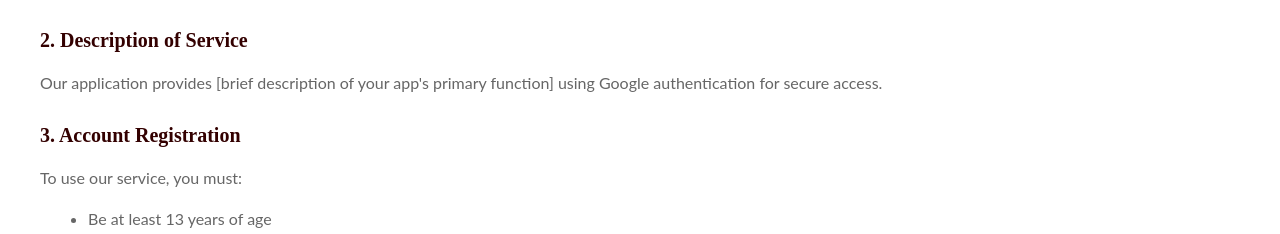
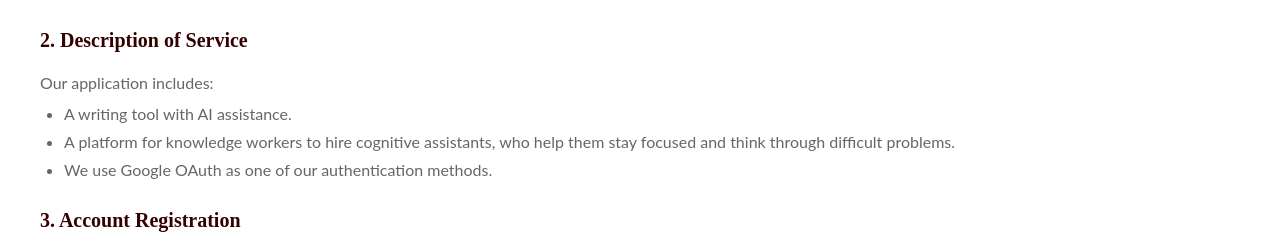
Before and after one commit to Raemon/thinkingassistant, a Next.js app: page /terms-of-service in a window 1280 px wide. Shown: the part 204-438 px from the top of the page. Built offline with nearby package versions, Linux system fonts and the light colour scheme; no server answers.

Commit message:
update app description

```diff
--- a/app/components/common/PostEditor.tsx
+++ b/app/components/common/PostEditor.tsx
@@ -22,6 +22,7 @@ export const generateSlug = (title: string) => {
 const PostEditor = ({post, refetch, onSubmit}:{post?:Post, refetch?:()=>void, onSubmit:()=>void}) => {
   const editing = post ? true : false;
   const postData = post || {title: '', html: ''};
+  const [isClient, setIsClient] = useState(false);
   const [title, setTitle] = useState(postData.title);
   const [content, setContent] = useState(postData.html);
   const [isSubmitting, setIsSubmitting] = useState(false);
@@ -60,6 +61,10 @@ const PostEditor = ({post, refetch, onSubmit}:{post?:Post, refetch?:()=>void, on
     setTitle(post?.title || '');
     setContent(post?.html || '');
   }, [post]);
+
+  useEffect(() => {
+    setIsClient(true);
+  }, []);
 
   const handleSubmit = async (e: React.FormEvent) => {
     e.preventDefault();
@@ -160,6 +165,7 @@ const PostEditor = ({post, refetch, onSubmit}:{post?:Post, refetch?:()=>void, on
           />
         </div>
         <div className="mb-4">
+          {/* {isClient ? (
             <CkEditor
               initialData={content}
               onChange={(data) => setContent(data)}
@@ -167,6 +173,9 @@ const PostEditor = ({post, refetch, onSubmit}:{post?:Post, refetch?:()=>void, on
                 placeholder: 'Post content'
               }}
             />
+          ) : (
+            <div className="w-full h-64 bg-gray-50 animate-pulse rounded" />
+          )} */}
         </div>
       </form>
     </div>
--- a/app/editor/page.tsx
+++ b/app/editor/page.tsx
@@ -1,5 +1,3 @@
-'use client';
-
 import PostEditorPage from "../components/common/PostEditorPage";
 
 export default function EditorPage() {
--- a/app/terms-of-service/page.tsx
+++ b/app/terms-of-service/page.tsx
@@ -18,7 +18,12 @@ export default function TermsOfService() {
 
         <section>
           <h2 className="text-xl font-semibold mb-3">2. Description of Service</h2>
-          <p>Our application provides [brief description of your app's primary function] using Google authentication for secure access.</p>
+          <p>Our application includes:</p>
+          <ul>
+            <li>A writing tool with AI assistance.</li>
+            <li>A platform for knowledge workers to hire cognitive assistants, who help them stay focused and think through difficult problems.</li>
+            <li>We use Google OAuth as one of our authentication methods.</li>
+          </ul>
         </section>
 
         <section>
```
Lines whose indentation alone changed are shown as unchanged.
